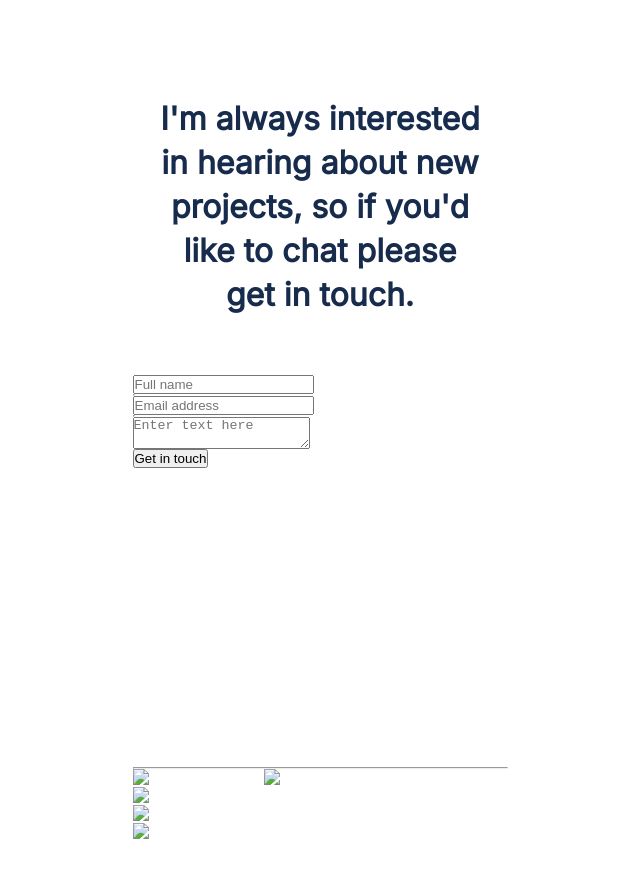
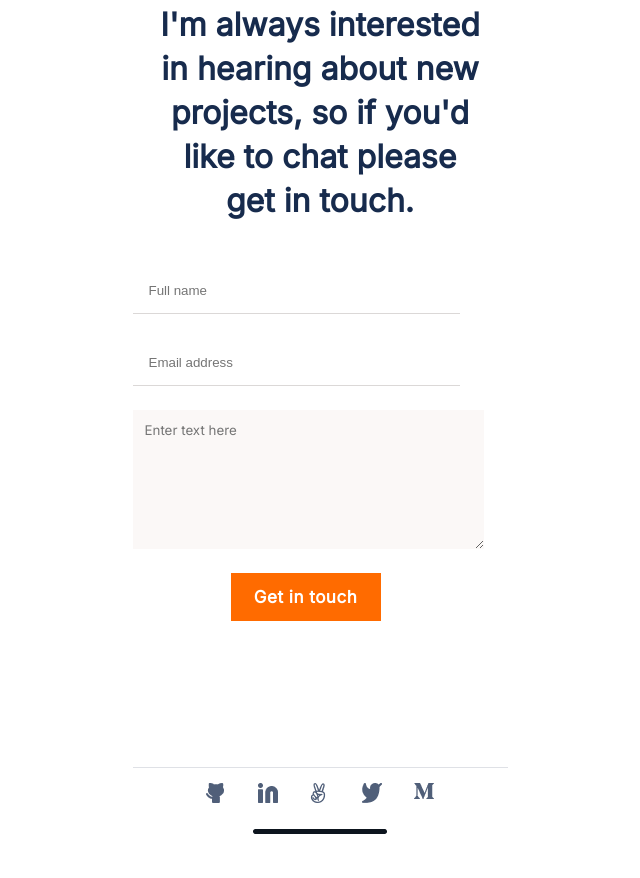
Before and after one commit to joramot/capstone_portfolio, a website: page index.html in a window 1280 px wide. Shown: the part 6046-6924 px from the top of the page, without its empty margins (320-960 px from the left). Drawn offline with Linux system fonts and the light colour scheme.

Commit message:
Update index.html and style.css, add social media icons

```diff
--- a/css/style.css
+++ b/css/style.css
@@ -516,18 +516,6 @@ li {
   justify-content: space-evenly;
 }
 
-.support-text-form-section {
-  margin-top: 120px;
-  margin-left: 24px;
-  margin-right: 24px;
-  font-family: Inter, sans-serif;
-  font-size: 32px;
-  font-weight: 700;
-  line-height: 44px;
-  text-align: center;
-  color: #172b4d;
-}
-
 .contact-form-mobile {
   margin: 58px 0 206px 0;
   display: flex;
@@ -541,4 +529,106 @@ li {
   align-self: center;
 }
 
+.support-text-form-section {
+  margin-top: 120px;
+  margin-left: 24px;
+  margin-right: 24px;
+  font-family: Inter, sans-serif;
+  font-size: 32px;
+  font-weight: 700;
+  line-height: 44px;
+  text-align: center;
+  color: #172b4d;
+}
+
+input {
+  width: 295px;
+  height: 18px;
+  border: 0;
+  margin-left: 16px;
+}
+
+footer hr {
+  width: 375px;
+  height: 1px;
+  background-color: #dfe1e6;
+  border: none;
+}
+
+input[type="email"] {
+  margin-top: 39px;
+}
+
+input[type="submit"] {
+  width: 40%;
+  height: 18%;
+  margin-top: 24px;
+  margin-left: 98px;
+  background-color: #ff6b00;
+  color: #fff;
+  font-family: Inter, sans-serif;
+  font-size: 17px;
+  font-weight: 700;
+  line-height: 24px;
+  letter-spacing: 0.03em;
+  text-align: center;
+  padding: 12px;
+}
+
+input[type="submit"]:hover {
+  background: #fff5e1;
+  border: 1px solid #f55800;
+  color: #f55800;
+}
+
+input[type="submit"]:active {
+  background: #e05304;
+  color: #fff;
+}
+
+.textarea_mobile {
+  width: 327px;
+  height: 115px;
+  margin-top: 24px;
+  padding: 12px;
+  border: 0;
+  font-family: Inter, sans-serif;
+  background: #fbf8f7;
+}
+
 /* END Contact Form Section */
+
+/* BEGIN Footer Section */
+.separator-line {
+  margin-top: 14px;
+  width: 327px;
+  height: 1px;
+  background: #dbd8d7;
+  border: 0;
+}
+
+.footer-mobile {
+  display: flex;
+  flex-direction: column;
+  align-items: center;
+}
+
+.bottom-nav {
+  margin-top: 15px;
+  margin-bottom: 13px;
+  display: flex;
+  align-items: center;
+  gap: 2rem;
+}
+
+.social-icons-desktop {
+  width: 20px;
+  height: 20px;
+}
+
+.home-indicator {
+  margin-top: 13px;
+  margin-bottom: 8px;
+}
+
+/* END Footer Section */
--- a/index.html
+++ b/index.html
@@ -217,31 +217,38 @@
     </div>
   </section>
 
-  <section class="contact-form-container">
+  <section id="contact" class="contact-form-container contact-form-desktop">
     <div class="contact-container">
       <p class="support-text-form-section">I'm always interested in hearing about new
         projects, so if you'd like to chat please get in touch.
       </p>
-      <form class="contact-form-mobile" action="" method="post">
+      <form class="contact-form-mobile contact-form-desktop" action="https://formspree.io/f/mlekejwj" method="post">
         <input type="text" id="name" name="user_name" maxlength="30" placeholder="Full name" required />
-        <hr>
+        <hr class="separator-line">
         <input type="email" id="mail" name="user_email" placeholder="Email address" required />
-        <hr>
-        <textarea id="msg" name="user_message" maxlength="500" placeholder="Enter text here" required></textarea>
-        <input type="submit" value="Get in touch"></input>
+        <hr class="separator-line">
+        <textarea class="textarea_mobile" id="msg" name="user_message" maxlength="500" placeholder="Enter text here"
+          required></textarea>
+        <input class="button-colors" type="submit" value="Get in touch"></input>
       </form>
     </div>
   </section>
 
-  <footer>
-    <hr>
-    <nav>
-      <a href="#"><img src="" alt="GitHub Site Link"></a>
-      <a href="#"><img src="" alt="LinkedIn Social Media Link"></a>
-      <a href="#"><img src="" alt="Angelist Social Media Link"></a>
-      <a href="#"><img src="" alt="Twitter Social Media Link"></a>
-      <a href="#"><img src="" alt="Medium Social Media Link"></a>
+  <footer class="footer-mobile footer-desktop">
+    <hr class="line-div-footer">
+    <nav class="bottom-nav">
+      <a class="social-icons-desktop" href="https://github.com/joramot" rel="noopener" target="_blank"><img
+          src="./images/github-icon-dark.png" alt="GitHub Site Link"></a>
+      <a class="social-icons-desktop" href="https://linkedin.com/in/jose-RM" rel="noopener" target="_blank"> <img
+          src="./images/linkedin-icon-dark.png" alt="LinkedIn Social Media Link"> </a>
+      <a class="social-icons-desktop" href="#"><img src="./images/angelist-icon-dark.png"
+          alt="Angelist Social Media Link"></a>
+      <a class="social-icons-desktop" href="https://twitter.com/el_rulis" rel="noopener" target="_blank"><img
+          src="./images/twitter-icon-dark.png" alt="Twitter Social Media Link"></a>
+      <a class="social-icons-desktop" href="#"> <img src="./images/medium-icon-dark.png"
+          alt="Medium Social Media Link"></a>
     </nav>
+    <img class="home-indicator" src="./images/home-indicator.png" alt="Home Indicator">
   </footer>
 
 </body>
```
Also changed, not shown: images/angelist-icon-dark.png (added), images/github-icon-dark.png (added), images/home-indicator.png (added), images/linkedin-icon-dark.png (added), images/medium-icon-dark.png (added), images/twitter-icon-dark.png (added).
